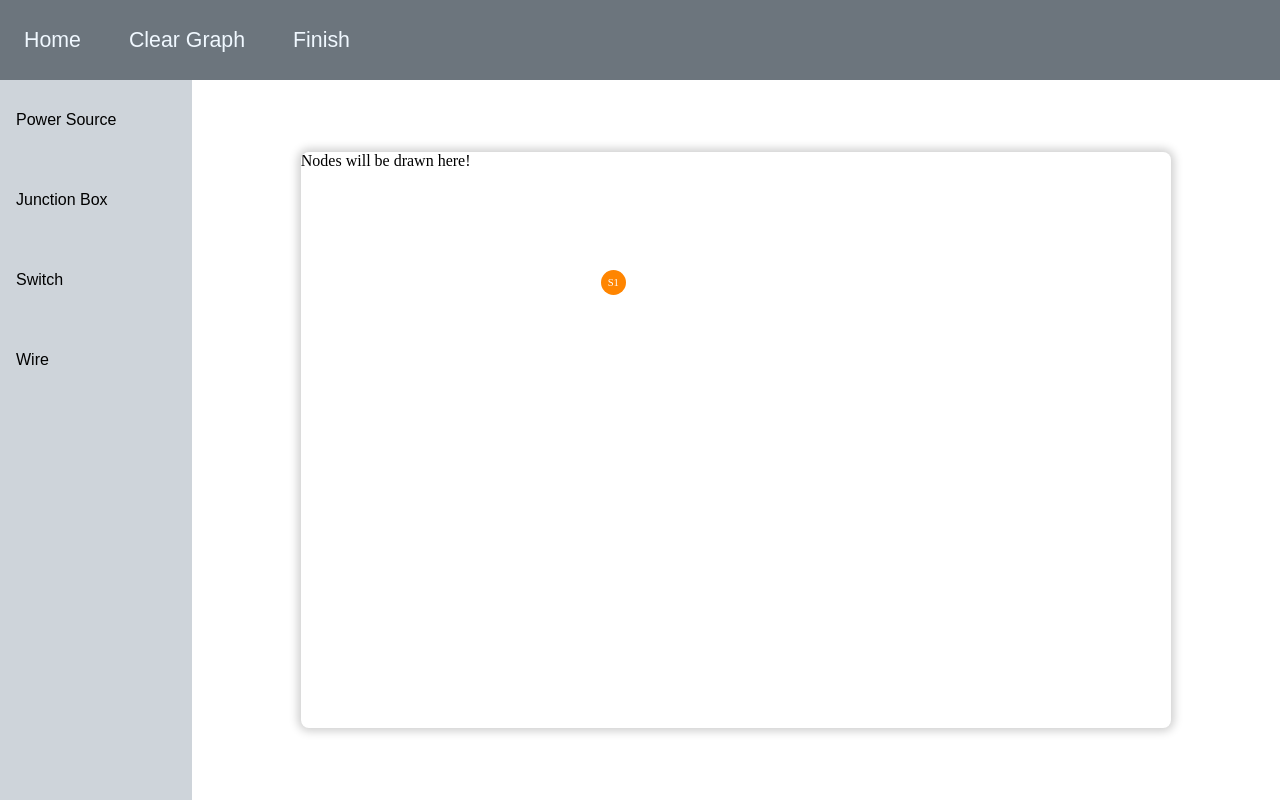
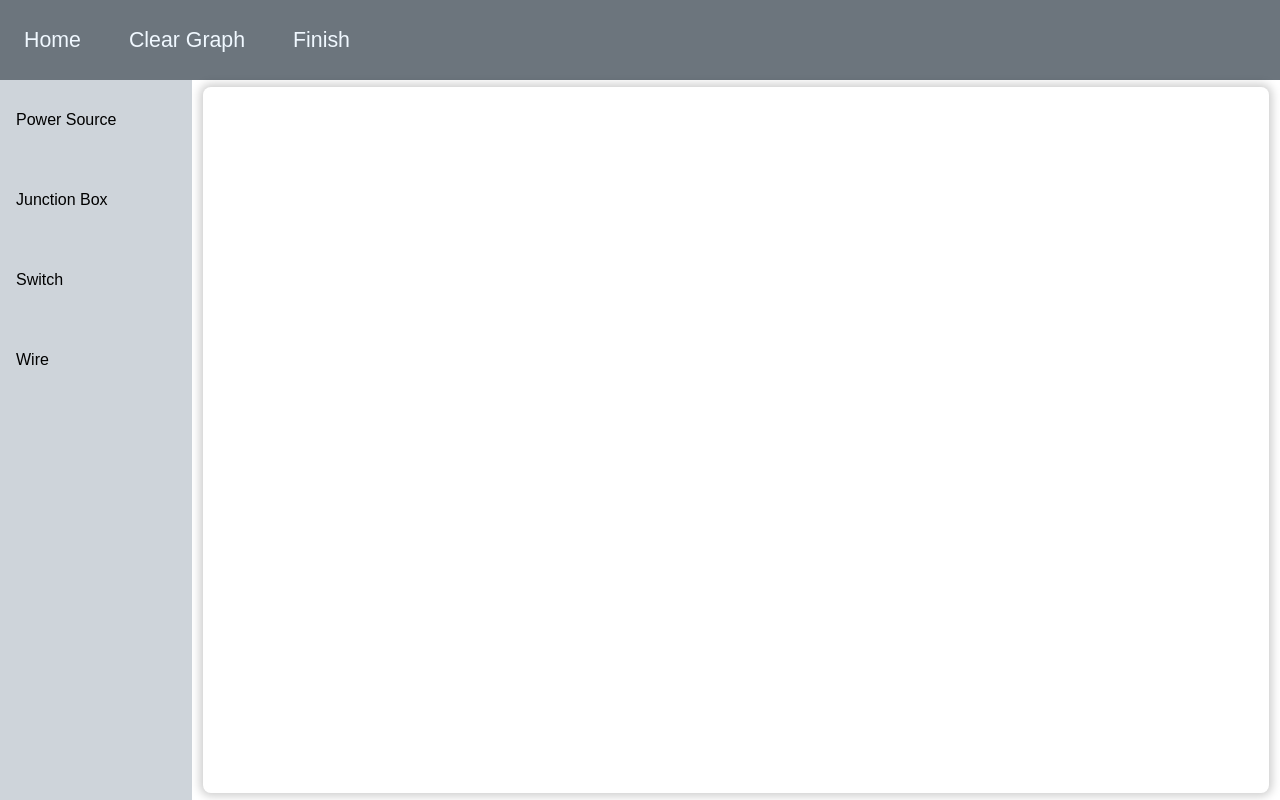
Before and after one commit to SignorPrgrmr/dijkstra-wiring-project, a Vue app: page /Draw in a window 1280 px wide. Built offline with nearby package versions, Linux system fonts and the light colour scheme.

Commit message:
draw cursor circle done with error

```diff
--- a/src/components/GraphDrawPage/DrawBox.vue
+++ b/src/components/GraphDrawPage/DrawBox.vue
@@ -1,8 +1,8 @@
 <template>
   <div id="box-container">
-    <div id="draw-box">
-      Nodes will be drawn here!
-      <graph-node class="node-switch"></graph-node>
+    <div id="draw-box" v-on:mousemove="updateXY" @click="Draw">
+<!--      Nodes will be drawn here!-->
+      <graph-node v-bind:class="cursorNode" ref="graph"></graph-node>
     </div>
   </div>
 </template>
@@ -12,9 +12,36 @@ import GraphNode from "@/components/GraphDrawPage/GraphNode";
 export default {
   name: 'DrawBox',
   components: {GraphNode},
+  data(){
+    return{
+      x : 0,
+      y : 0,
+      p : 1,
+      c : 1,
+      s : 1,
+      text : "",
+      node : '',
+      cursorNode : ''
+    }
+  },
   methods:{
     DeleteGraph(){
       // delete graph
+    },
+    updateXY(event){
+      this.x = event.offsetX
+      this.y = event.offsetY
+      this.$refs.graph.set(this.x,this.y,this.text)
+    },
+    ChangeNode(mode){
+      this.node = mode
+      this.cursorNode = `${this.node} node-preview`
+    },
+    Draw(){
+      // console.log(this.nodeType)
+      // const element = document.createElement('graph-node')
+      // element.setAttribute('class', this.node)
+      // document.getElementById('draw-box').appendChild(element)
     }
   }
 }
@@ -26,7 +53,6 @@ export default {
   grid-area: drawbox;
   width: 100%;
   height: 100%;
-
   display: flex;
   flex-flow: row nowrap;
   justify-content: center;
@@ -34,8 +60,8 @@ export default {
 
   #draw-box {
     border: none;
-    width: 80%;
-    height: 80%;
+    width: 98%;
+    height: 98%;
     overflow: auto;
     box-shadow: 0 0 10px 3px rgba(0,0,0,0.2);
     border-radius: 8px;
--- a/src/components/GraphDrawPage/DrawPage.vue
+++ b/src/components/GraphDrawPage/DrawPage.vue
@@ -1,7 +1,7 @@
 <template>
   <div id="page-container">
     <the-header page="Clear Graph" @ClearGraph="deleteGraph"></the-header>
-    <tool-bar></tool-bar>
+    <tool-bar @changeNode="ChangeNode"></tool-bar>
     <draw-box ref="Graph"></draw-box>
   </div>
 
@@ -18,10 +18,18 @@ import DrawBox from "./DrawBox";
 export default {
   name: 'DrawPage',
   components: { DrawBox, ToolBar, TheHeader},
+  data(){
+    return{
+      positions : {}
+    }
+  },
   methods:{
     deleteGraph(){
       this.$refs.Grapg.DeleteGraph()
     },
+    ChangeNode(mode){
+      this.$refs.Graph.ChangeNode(mode)
+    }
   }
 
 }
--- a/src/components/GraphDrawPage/GraphNode.vue
+++ b/src/components/GraphDrawPage/GraphNode.vue
@@ -1,12 +1,25 @@
 <template>
-  <div class="node-container">
-    <label class="node-name">S1</label>
+  <div class="node-container" v-bind:style="position" >
+    <label class="node-name" >{{ text }}</label>
   </div>
 </template>
 
 <script>
 export default {
-  name: "GraphNode"
+  name: "GraphNode",
+  data(){
+    return{
+      text : "",
+      position : 'left:0px,top:0px'
+    }
+  },
+  methods:{
+    set(x,y,txt){
+      this.position = `left:${x}px;top:${y}px`
+      this.text = txt
+      console.log(this.position)
+    }
+  }
 }
 </script>
 
@@ -21,8 +34,8 @@ export default {
   margin: 0;
   padding: 0;
   position: relative;
-  left: 300px; //determines the position of the Node on the parent div.
-  top: 100px; //determines the position of the Node on the parent div.
+  //left: 100%; //determines the position of the Node on the parent div.
+  //top: 100%; //determines the position of the Node on the parent div.
 
   .node-name {
     width: 100%;
--- a/src/components/GraphDrawPage/ToolBar.vue
+++ b/src/components/GraphDrawPage/ToolBar.vue
@@ -1,8 +1,8 @@
 <template>
   <div id="toolbar-container">
-    <button class="toolbar-button">Power Source</button>
-    <button class="toolbar-button">Junction Box</button>
-    <button class="toolbar-button">Switch</button>
+    <button class="toolbar-button" @click="changeNode('node-power-source')">Power Source</button>
+    <button class="toolbar-button" @click="changeNode('node-junction-box')">Junction Box</button>
+    <button class="toolbar-button" @click="changeNode('node-switch')">Switch</button>
     <button class="toolbar-button">Wire</button>
   </div>
 </template>
@@ -10,8 +10,10 @@
 <script>
 export default {
   name: 'ToolBar',
-  props: {
-    msg: String
+  methods:{
+    changeNode(mode){
+      this.$emit('ChangeNode' , mode)
+    }
   }
 }
 </script>
--- a/src/components/ImgInput/ImgInput.vue
+++ b/src/components/ImgInput/ImgInput.vue
@@ -16,9 +16,6 @@ import { mapGetters } from "vuex";
 
 export default {
   name: 'InputImg',
-  props: {
-
-  },
   data(){
     return{
       imgSrc: require("@/assets/undraw_Add_files_re_v09g.svg")
--- a/src/components/ImgInput/ImgPage.vue
+++ b/src/components/ImgInput/ImgPage.vue
@@ -2,10 +2,8 @@
   <div id="imgPage-container">
     <the-header page="Clear Image" @ClearImage="deleteImage" @PreviewImageGraph="PreviewImageGraph"></the-header>
     <input-img ref="Image" @makeGraph="MakeGraph"></input-img>
-    <div class="preview" v-show="Preview" @click="hidePreview"></div>
-    <div class="inner" >
-      <preview ref="PreviewPage" ></preview>
-    </div>
+    <div class="preview" v-show="Preview" @click="Preview = false"></div>
+    <preview ref="PreviewPage" v-show="Preview" ></preview>
   </div>
 
 </template>
@@ -19,7 +17,7 @@ export default {
   components: {Preview, InputImg, TheHeader},
   data(){
     return{
-      Preview : false,
+      Preview : true,
     }
   },
   methods:{
@@ -35,9 +33,6 @@ export default {
     //  draw graph in preview and show image out out in preview
       console.log(graph)
     },
-    hidePreview(){
-      this.Preview = false
-    }
   }
 }
 
```
